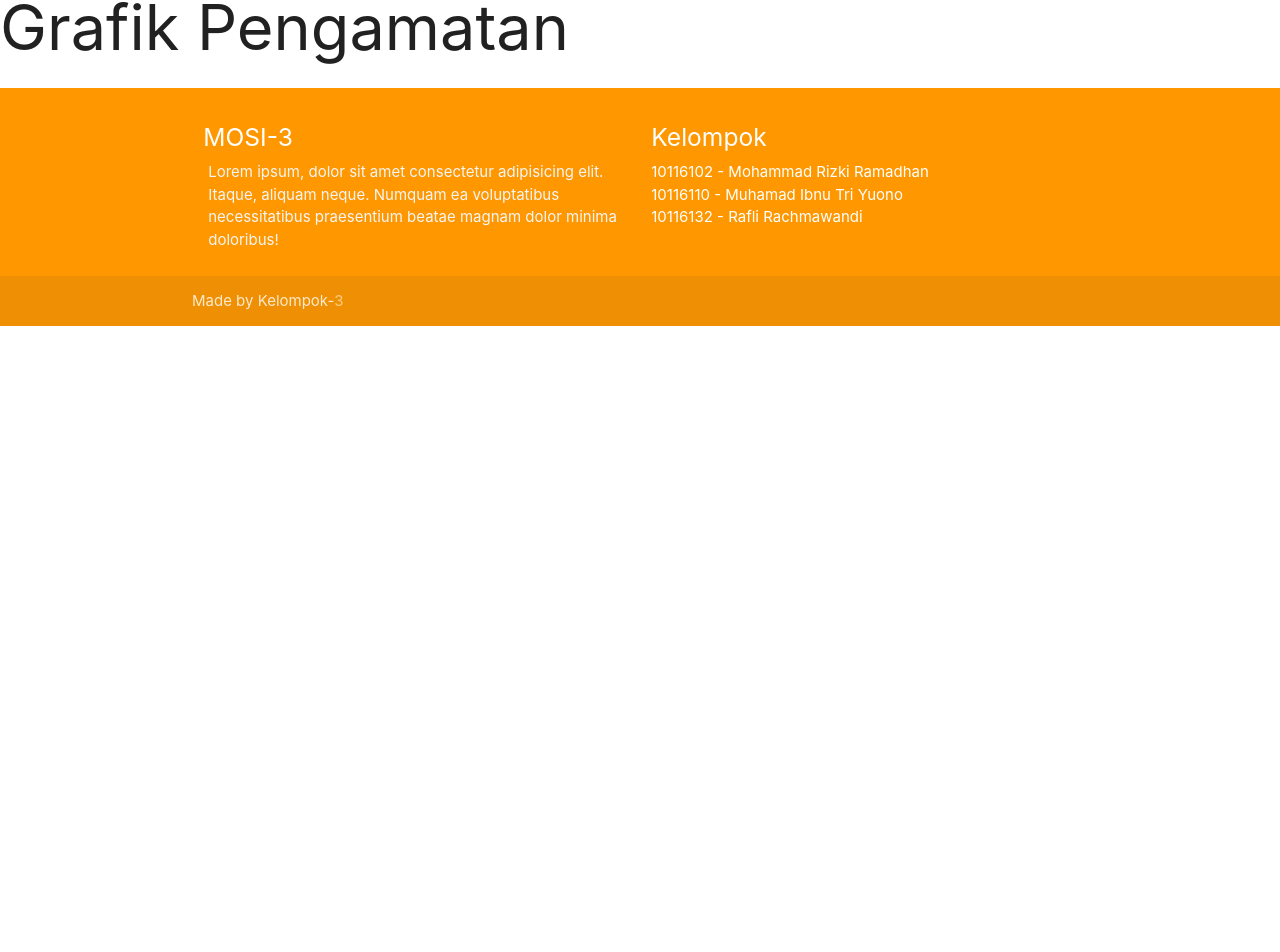
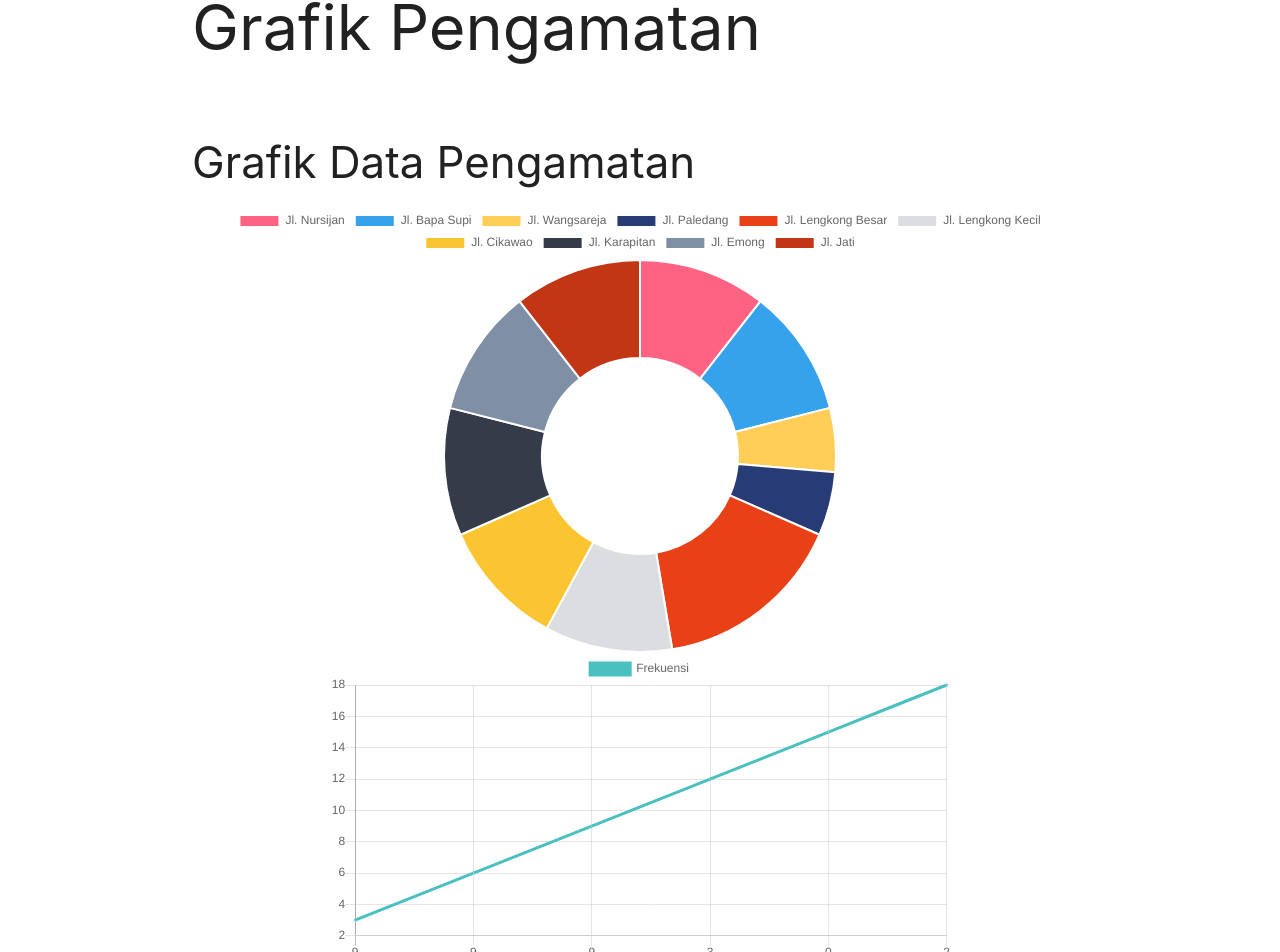
Before and after one commit to raflirach/mosi-antrian, a React (Create React App) app: page / in a window 1280 px wide. Shown: the part 7461-8413 px from the top of the page. Before the commit the page ends 7787 px from the top, so only its background shows below. Built offline with nearby package versions, Linux system fonts and the light colour scheme.

Commit message:
give props for doughnut graph

```diff
--- a/src/sections/GrafikPengamatan.js
+++ b/src/sections/GrafikPengamatan.js
@@ -1,13 +1,35 @@
 import React, { Component } from 'react';
+import GrafikDoughnut from '../components/GrafikDoughnut';
+import GrafikLine from '../components/GrafikLine';
 
-// import Tabel from '../components/Tabel';
-// import Grafik from '../components/Grafik';
+let dataPengamatan = require('../data/dataPengamatan.json');
+let dataLamaPenyucian = require('../data/dataLamaPenyucian.json');
+let dataArea = require('../data/dataArea.json');
+let dataBilanganAcakPelanggan = require('../data/dataBilanganAcakPelanggan.json');
+let dataBlanganAcakLamaPencucian = require('../data/dataBlanganAcakLamaPencucian.json');
+let dataTujuanAntar = require('../data/dataTujuanAntar.json');
 
 export default class GrafikPengamatan extends Component {
   render() {
+    let labelPengamatan = dataPengamatan.map(data => {
+      return data.frekuensi;
+    });
+    let dataPengamatanProps = dataPengamatan.map(data => {
+      return data.batasBawah;
+    });
+    let labelArea = dataArea.map(data => {
+      return data.wilayah;
+    });
+    let dataAreaProps = dataArea.map(data => {
+      return data.durasi;
+    });
     return (
-      <div>
+      <div id="section3" className="container">
         <h1>Grafik Pengamatan</h1>
+        <br />
+        <h3>Grafik Data Pengamatan</h3>
+        <GrafikDoughnut labelArea={labelArea} dataArea={dataAreaProps} />
+        <GrafikLine labelArea={labelPengamatan} dataArea={dataPengamatanProps} judul="Frekuensi" />
       </div>
     );
   }
```
